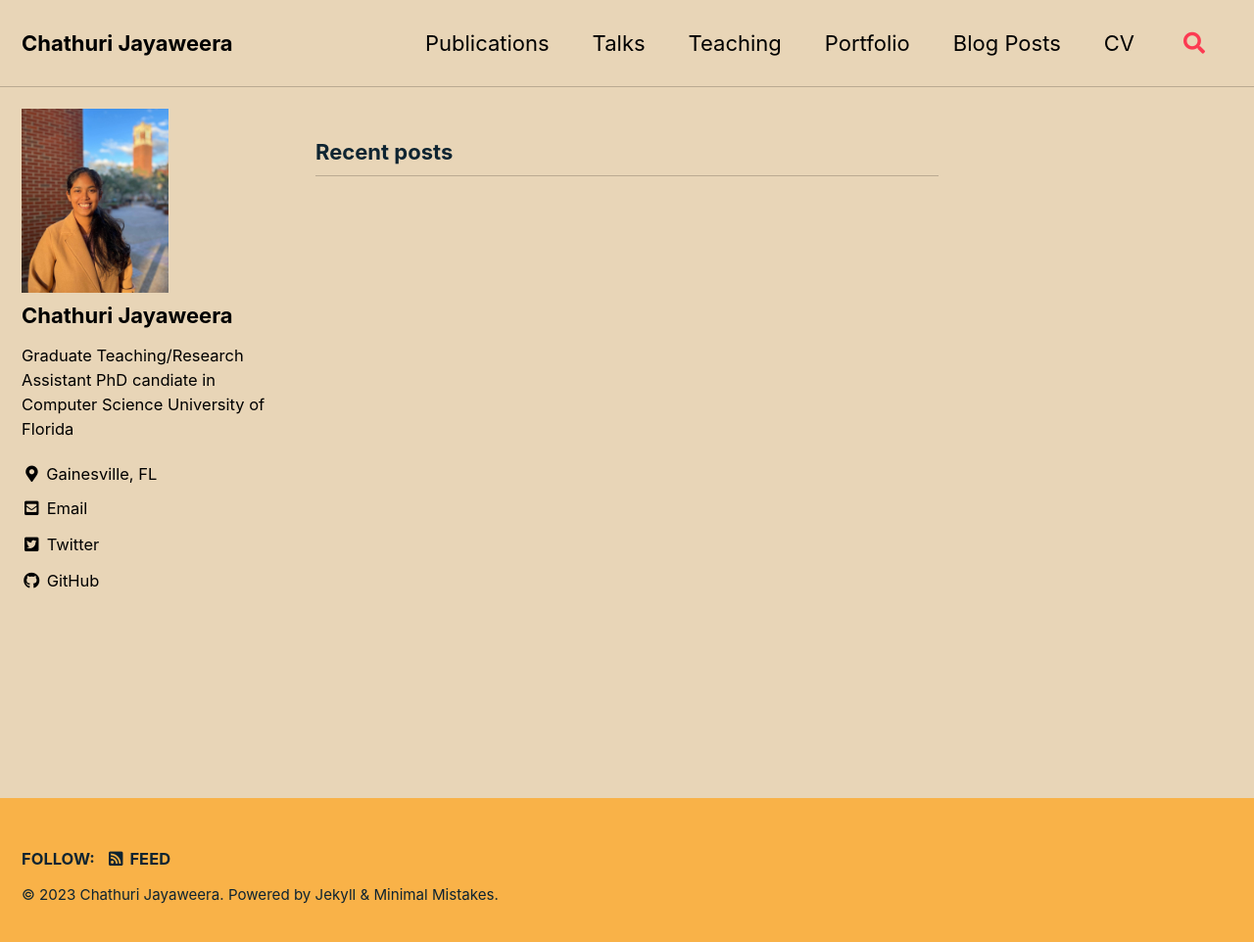
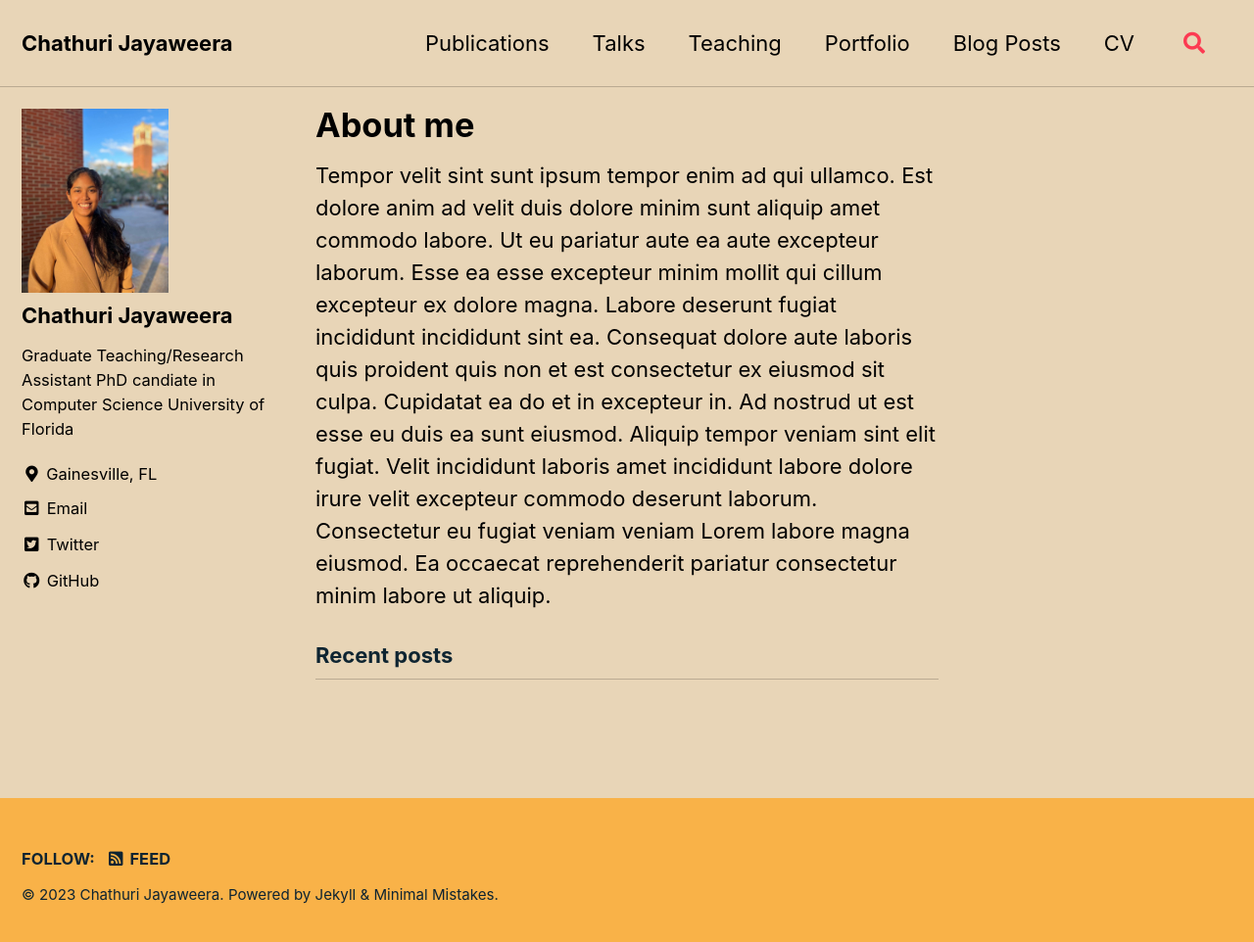
Before and after one commit to chestnutjay/chestnutjay.github.io, a Jekyll site: the page built from index.html, in a window 1280 px wide and 970 px high. Shown: the top 962 px of the window at 98% size. Built offline with Jekyll 4.4.1, drawn with Linux system fonts in a browser that asks for light colours; cached includes are drawn as plain includes; our own code applies the rules of GitHub Pages for plain Markdown files; the list of posts is cut into pages by our own code.

Commit message:
edit index.html

```diff
--- a/index.html
+++ b/index.html
@@ -1,4 +1,8 @@
 ---
 layout: home
 author_profile: true
+title: "About me"
 ---
+Tempor velit sint sunt ipsum tempor enim ad qui ullamco. Est dolore anim ad velit duis dolore minim sunt aliquip amet commodo labore. Ut eu pariatur aute ea aute excepteur laborum. Esse ea esse excepteur minim mollit qui cillum excepteur ex dolore magna. Labore deserunt fugiat incididunt incididunt sint ea. Consequat dolore aute laboris quis proident quis non et est consectetur ex eiusmod sit culpa.
+
+Cupidatat ea do et in excepteur in. Ad nostrud ut est esse eu duis ea sunt eiusmod. Aliquip tempor veniam sint elit fugiat. Velit incididunt laboris amet incididunt labore dolore irure velit excepteur commodo deserunt laborum. Consectetur eu fugiat veniam veniam Lorem labore magna eiusmod. Ea occaecat reprehenderit pariatur consectetur minim labore ut aliquip.
```
